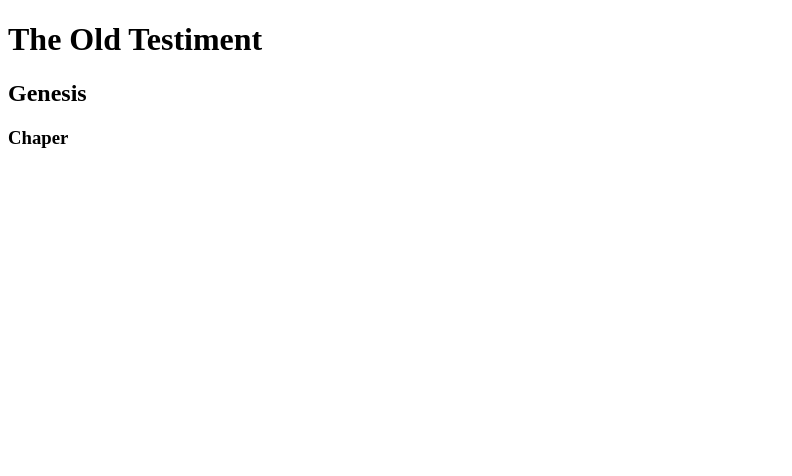
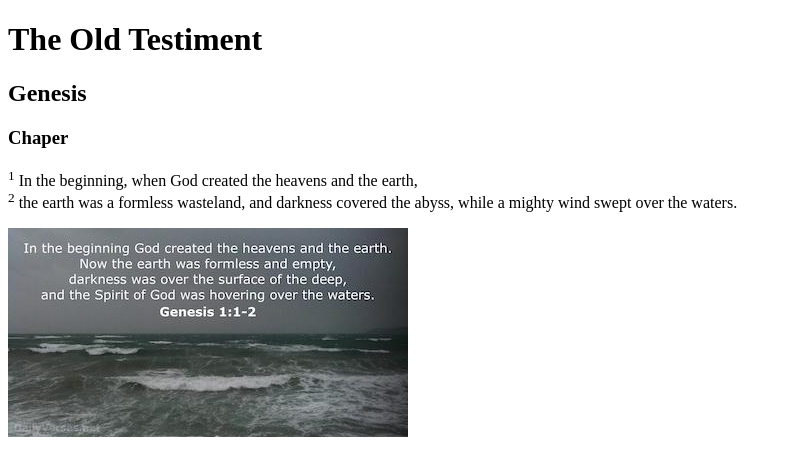
Before and after one commit to Evgeny-Vovk/ICS2O-Unit1-02-HTML, a plain HTML site: page genesis.html in a window 1280 px wide. Shown: the whole page, without its empty margins (0-792 px from the left). Drawn offline with Linux system fonts and the light colour scheme.

Commit message:
finishing genesis

```diff
--- a/genesis.html
+++ b/genesis.html
@@ -8,3 +8,10 @@
       <h1>The Old Testiment</h1>
       <h2>Genesis</h2>
       <h3>Chaper</h3>
+
+      <p><sup>1</sup> In the beginning, when God created the heavens and the earth,
+      <br>
+      <sup>2</sup> the earth was a formless wasteland, and darkness covered the abyss, while a mighty wind swept over the waters.</p>
+      <img src="./Images/genesis-1-1-2.jpeg" alt="Genesis">
+    </body>
+  </html>
```
Also changed, not shown: Images/genesis-1-1-2.jpeg (added).
